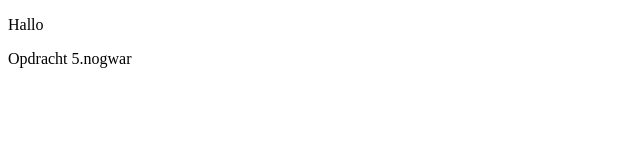
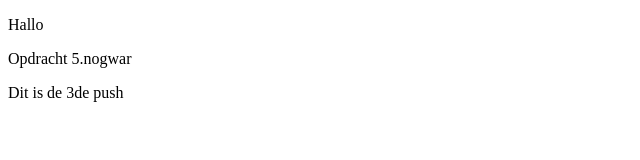
Before and after one commit to Gidoregtop/GidoRegtop, a plain HTML site: page index.html in a window 1280 px wide. Shown: the whole page, without its empty margins (0-640 px from the left). Drawn offline with Linux system fonts and the light colour scheme.

Commit message:
Derde Push

```diff
--- a/index.html
+++ b/index.html
@@ -6,5 +6,6 @@
 <body>
 	<p> Hallo </p>
 	<p>Opdracht 5.nogwar</p>
+	<p>Dit is de 3de push</p>
 </body>
 </html>
```
